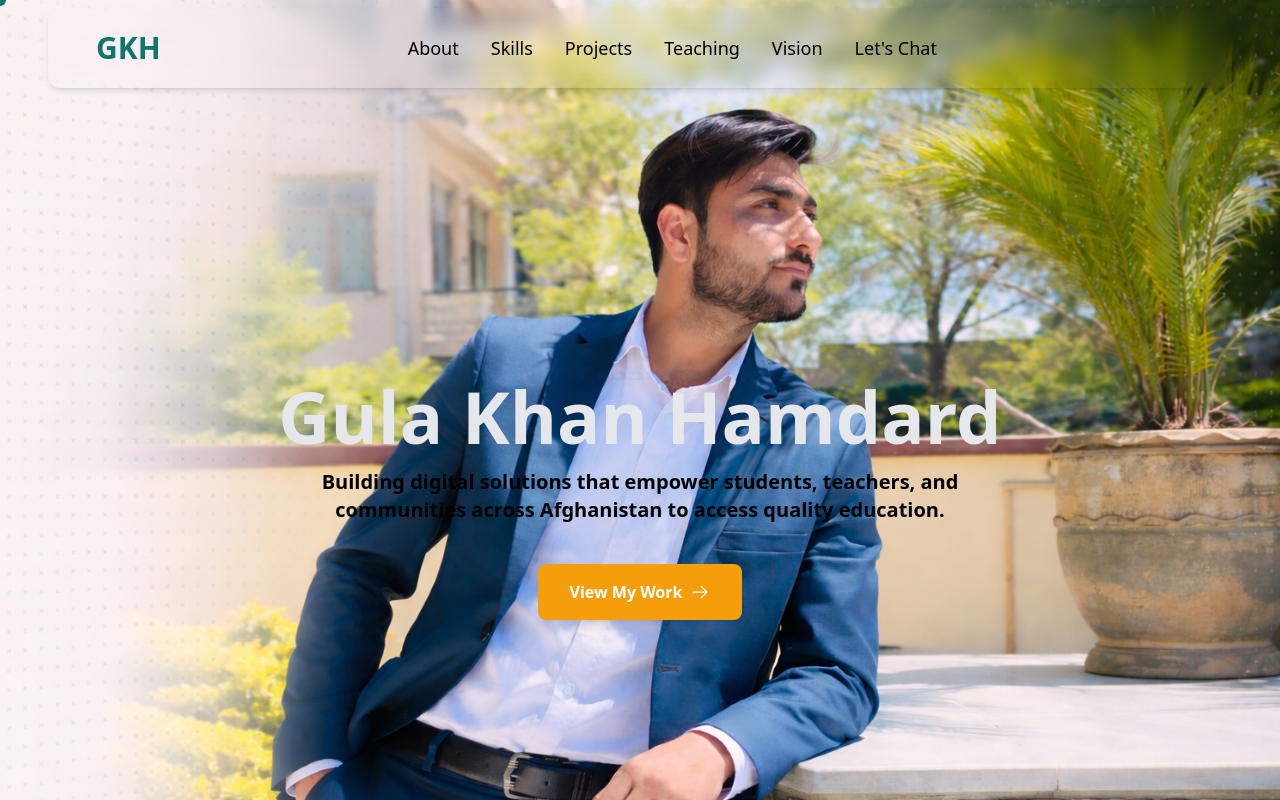
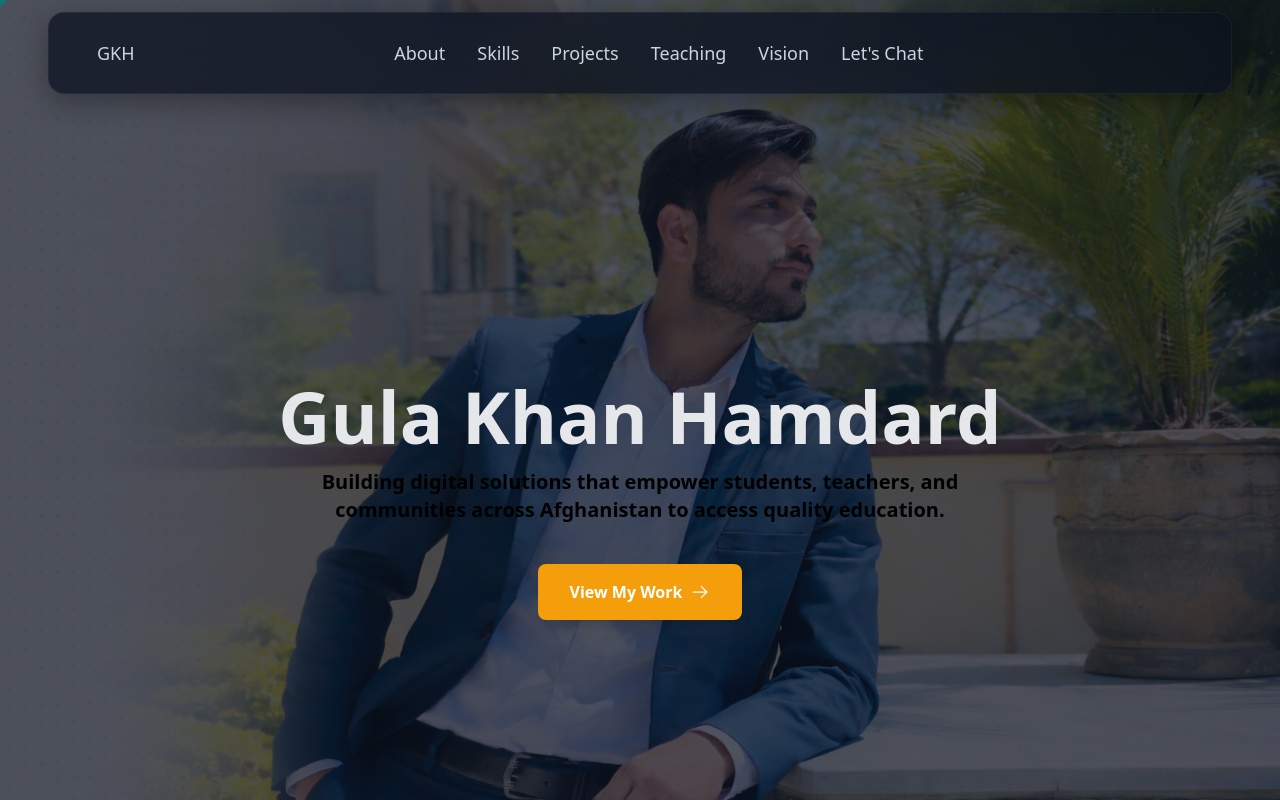
Before and after one commit to MuhdAddasHamdard/My-Protfolio, a React (Vite) app: page / in a window 1280 px wide. Shown: the top 800 px of the page. Built offline with nearby package versions, Linux system fonts and the light colour scheme.

Commit message:
fix header colors

```diff
--- a/src/components/Navbar.jsx
+++ b/src/components/Navbar.jsx
@@ -47,15 +47,25 @@
 
   return (
     <header
-      className="fixed top-2 left-12 right-12 rounded-xl z-50 transition-all
-       bg-transparent backdrop-blur shadow-md"
+      className="
+  fixed top-3 left-3 right-3 lg:left-12 lg:right-12
+  rounded-2xl z-50 transition-all duration-300
+  bg-[#0B1220]/75
+  backdrop-blur-xl
+  border border-white/5
+  shadow-[0_8px_30px_rgba(0,0,0,0.35)]
+"
     >
       <div className="container mx-auto px-6 lg:px-12">
         <div className="flex items-center justify-between h-20">
           {/* logo */}
           <button
             onClick={() => window.scrollTo({ top: 0, behavior: "smooth" })}
-            className="text-3xl font-bold text-[#0F766E]"
+            className="
+text-lg text-slate-300
+hover:text-[#5EEAD4]
+transition-colors duration-300
+"
           >
             GKH
           </button>
@@ -65,7 +75,7 @@
               <button
                 key={l.id}
                 onClick={() => scrollToSection(l.id)}
-                className="text-lg text hover:text-[#5EEAD4]  transition-all"
+                className="text-lg text hover:text-[#5EEAD4] text-slate-300  transition-all"
               >
                 {l.label}
               </button>
@@ -78,9 +88,9 @@
               className="md:hidden dark:text-gray-400 p-2"
             >
               {isMobileMenuOpen ? (
-                <XIcon size={24} color="#040102" weight="thin" />
+                <XIcon size={24} color="#E5E7EB" weight="thin" />
               ) : (
-                <ListIcon size={24} color="#040102" weight="thin" />
+                <ListIcon size={24} color="#E5E7EB" weight="thin" />
               )}
             </button>
           </div>
@@ -98,7 +108,7 @@
                 className="
           fixed inset-0 z-30
           backdrop-blur-2xl backdrop-saturate-150
-           dark:bg-black/30 rounded bg-transparent
+           rounded bg-transparent
         "
               />
 
@@ -111,12 +121,12 @@
                 className="
           md:hidden absolute top-full left-0 w-full z-40
           backdrop-blur-xl backdrop-saturate-150
-          bg-white/60 dark:bg-neutral-900/60
-          border border-white/30 dark:border-white/10
+        bg-[#111827]/95
+border border-white/5
           shadow-2xl rounded-xl
         "
               >
-                <div className="flex flex-col py-4 text-gray-900 dark:text-white">
+                <div className="flex flex-col py-4 text-slate-200">
                   {navLinks.map((l) => (
                     <motion.button
                       key={l.id}
@@ -124,7 +134,7 @@
                       onClick={() => scrollToSection(l.id)}
                       className="
                 w-full px-6 py-3 text-left
-                hover:bg-white/30 dark:hover:bg-white/10
+              hover:bg-[#0F766E]/20
                 transition-colors
               "
                     >
--- a/src/index.css
+++ b/src/index.css
@@ -17,6 +17,9 @@
   background-position: center;
 }
 
+.hero-overlay {
+  background: rgba(11, 18, 32, 0.72);
+}
 button,
 input,
 textarea {
```
